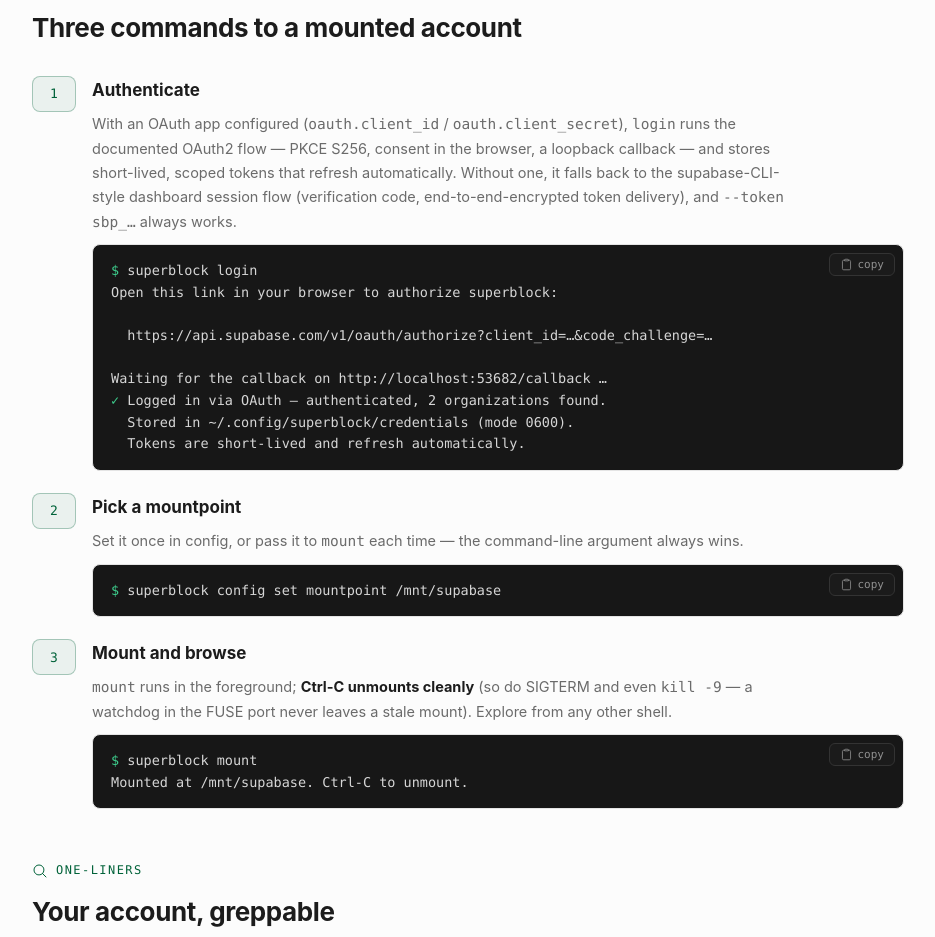
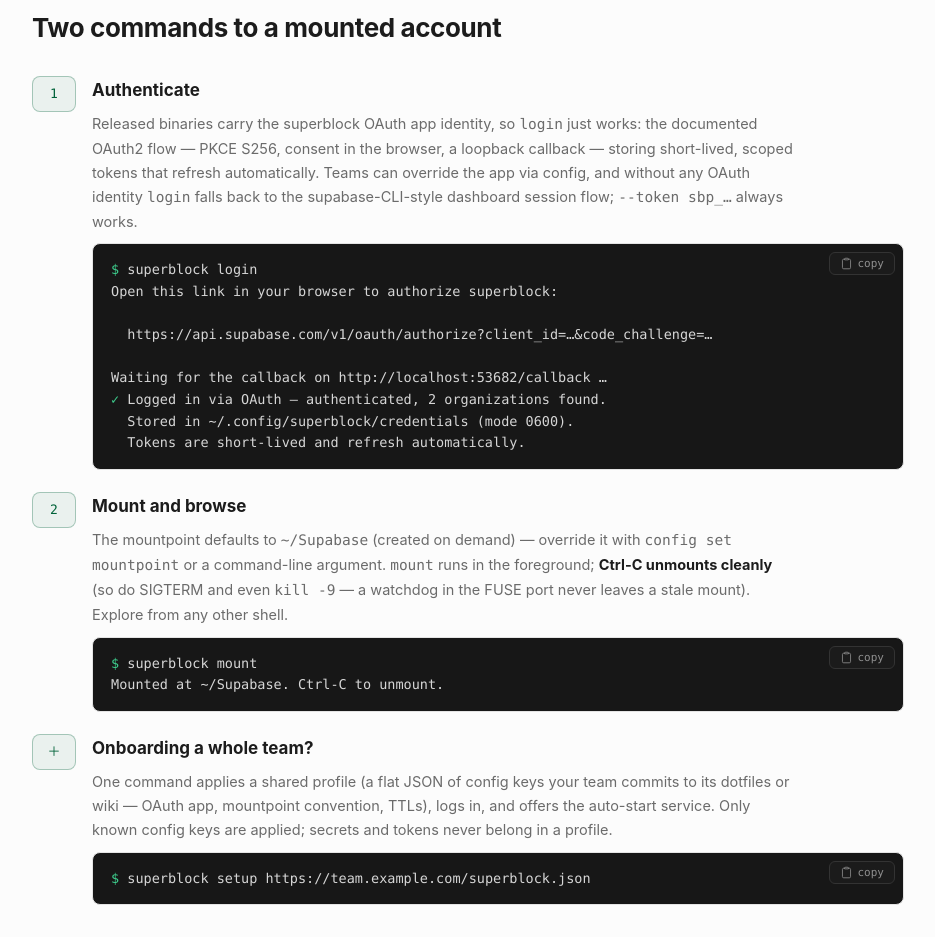
Before and after one commit to filipecabaco/supablock, a plain HTML site: page index.html in a window 1280 px wide. Shown: the part 2224-3161 px from the top of the page, without its empty margins (172-1107 px from the left). Drawn offline with Linux system fonts and the light colour scheme.

Commit message:
deploy: aecd5cd4f31cfc77a4eafc47667f3e031ba40ed9

```diff
--- a/index.html
+++ b/index.html
@@ -704,19 +704,19 @@
   <section id="quickstart">
     <div class="wrap">
       <p class="sec-label"><svg class="icon" aria-hidden="true"><use href="#i-command-line"/></svg>Quick start</p>
-      <h2>Three commands to a mounted account</h2>
+      <h2>Two commands to a mounted account</h2>
 
       <div class="steps">
         <div class="step">
           <span class="n">1</span>
           <div>
             <h3>Authenticate</h3>
-            <p>With an OAuth app configured (<span class="mono">oauth.client_id</span> /
-               <span class="mono">oauth.client_secret</span>), <span class="mono">login</span>
-               runs the documented OAuth2 flow — PKCE&nbsp;S256, consent in the browser, a
-               loopback callback — and stores short-lived, scoped tokens that refresh
-               automatically. Without one, it falls back to the supabase-CLI-style dashboard
-               session flow (verification code, end-to-end-encrypted token delivery), and
+            <p>Released binaries carry the superblock OAuth app identity, so
+               <span class="mono">login</span> just works: the documented OAuth2 flow —
+               PKCE&nbsp;S256, consent in the browser, a loopback callback — storing
+               short-lived, scoped tokens that refresh automatically. Teams can override the
+               app via config, and without any OAuth identity <span class="mono">login</span>
+               falls back to the supabase-CLI-style dashboard session flow;
                <span class="mono">--token sbp_…</span> always works.</p>
             <div class="code">
               <button class="copy" type="button"><svg class="icon" aria-hidden="true"><use href="#i-clipboard"/></svg><span>copy</span></button>
@@ -736,27 +736,32 @@ Waiting for the callback on http://localhost:53682/callback …
         <div class="step">
           <span class="n">2</span>
           <div>
-            <h3>Pick a mountpoint</h3>
-            <p>Set it once in config, or pass it to <span class="mono">mount</span> each time —
-               the command-line argument always wins.</p>
+            <h3>Mount and browse</h3>
+            <p>The mountpoint defaults to <span class="mono">~/Supabase</span> (created on
+               demand) — override it with <span class="mono">config set mountpoint</span> or a
+               command-line argument. <span class="mono">mount</span> runs in the foreground;
+               <strong>Ctrl-C unmounts cleanly</strong> (so do SIGTERM and even
+               <span class="mono">kill&nbsp;-9</span> — a watchdog in the FUSE port never
+               leaves a stale mount). Explore from any other shell.</p>
             <div class="code">
               <button class="copy" type="button"><svg class="icon" aria-hidden="true"><use href="#i-clipboard"/></svg><span>copy</span></button>
-              <pre><span class="p">$</span> superblock config set mountpoint /mnt/supabase</pre>
+              <pre><span class="p">$</span> superblock mount
+Mounted at ~/Supabase. Ctrl-C to unmount.</pre>
             </div>
           </div>
         </div>
 
         <div class="step">
-          <span class="n">3</span>
+          <span class="n">＋</span>
           <div>
-            <h3>Mount and browse</h3>
-            <p><span class="mono">mount</span> runs in the foreground; <strong>Ctrl-C unmounts
-               cleanly</strong> (so do SIGTERM and even <span class="mono">kill&nbsp;-9</span> —
-               a watchdog in the FUSE port never leaves a stale mount). Explore from any other shell.</p>
+            <h3>Onboarding a whole team?</h3>
+            <p>One command applies a shared profile (a flat JSON of config keys your team
+               commits to its dotfiles or wiki — OAuth app, mountpoint convention, TTLs),
+               logs in, and offers the auto-start service. Only known config keys are
+               applied; secrets and tokens never belong in a profile.</p>
             <div class="code">
               <button class="copy" type="button"><svg class="icon" aria-hidden="true"><use href="#i-clipboard"/></svg><span>copy</span></button>
-              <pre><span class="p">$</span> superblock mount
-Mounted at /mnt/supabase. Ctrl-C to unmount.</pre>
+              <pre><span class="p">$</span> superblock setup https://team.example.com/superblock.json</pre>
             </div>
           </div>
         </div>
@@ -823,7 +828,9 @@ Mounted at /mnt/supabase. Ctrl-C to unmount.</pre>
         <p class="what"><strong>Connect a project's database (password is not echoed).</strong></p>
         <div class="code">
           <button class="copy" type="button"><svg class="icon" aria-hidden="true"><use href="#i-clipboard"/></svg><span>copy</span></button>
-          <pre><span class="p">$</span> superblock db add &lt;ref&gt; --url 'postgres://postgres.&lt;ref&gt;:&lt;pw&gt;@…pooler.supabase.com:6543/postgres'</pre>
+          <pre><span class="p">$</span> superblock db add &lt;ref&gt;
+Project My App — database host db.&lt;ref&gt;.supabase.co.
+Database password (postgres user):</pre>
         </div>
       </div>
 
@@ -866,16 +873,17 @@ rows-000000.csv  rows-000500.csv  rows-001000.csv
             <tr><th>Command</th><th>What it does</th></tr>
           </thead>
           <tbody>
-            <tr><td><code>superblock login</code></td><td>Browser login: OAuth2 + PKCE with scoped, auto-refreshing tokens (when an OAuth app is configured), dashboard session flow otherwise. <code>--token sbp_…</code> pastes a token; <code>--no-browser</code> just prints the URL.</td></tr>
+            <tr><td><code>superblock setup [profile]</code></td><td>One-command onboarding: apply a shared team profile (URL or file), log in, offer the auto-start service.</td></tr>
+            <tr><td><code>superblock login</code></td><td>Browser login: OAuth2 + PKCE with scoped, auto-refreshing tokens (app identity baked into released binaries), dashboard session flow otherwise. <code>--token sbp_…</code> pastes a token; <code>--no-browser</code> just prints the URL.</td></tr>
             <tr><td><code>superblock logout</code></td><td>Delete the credential and revoke the OAuth grant.</td></tr>
             <tr><td><code>superblock status</code></td><td>Auth state (masked token), org count, mount state, last-seen rate limits.</td></tr>
             <tr><td><code>superblock doctor</code></td><td>Environment checks with a fix hint per failure.</td></tr>
             <tr><td><code>superblock config set|get|list</code></td><td>Mountpoint, cache TTLs, <code>http_timeout_ms</code>, <code>expose_secrets</code>, <code>db_format</code>, <code>db_page_size</code>.</td></tr>
-            <tr><td><code>superblock mount [dir]</code></td><td>Mount in the foreground; recovers stale mounts automatically.</td></tr>
+            <tr><td><code>superblock mount [dir]</code></td><td>Mount in the foreground (default <code>~/Supabase</code>); recovers stale mounts automatically.</td></tr>
             <tr><td><code>superblock unmount [dir]</code></td><td>Unmount from another shell.</td></tr>
             <tr><td><code>superblock refresh</code></td><td>Flush the cache of a live mount; next reads re-fetch.</td></tr>
             <tr><td><code>superblock refresh --check</code></td><td>Report cache staleness (total / past-TTL entries) without flushing.</td></tr>
-            <tr><td><code>superblock db add &lt;ref&gt;</code></td><td>Store a Postgres URL so the project grows a <code>database/</code> tree. <code>--url</code> skips the prompt.</td></tr>
+            <tr><td><code>superblock db add &lt;ref&gt;</code></td><td>Connect a project's database: the URL is built from project info, you type only the password. <code>--url</code> overrides.</td></tr>
             <tr><td><code>superblock db list | remove &lt;ref&gt;</code></td><td>List projects with a database URL (password masked), or forget one.</td></tr>
             <tr><td><code>superblock service install|uninstall|status</code></td><td>Auto-start the mount at login — systemd user unit (Linux) or launchd agent (macOS).</td></tr>
           </tbody>
```
